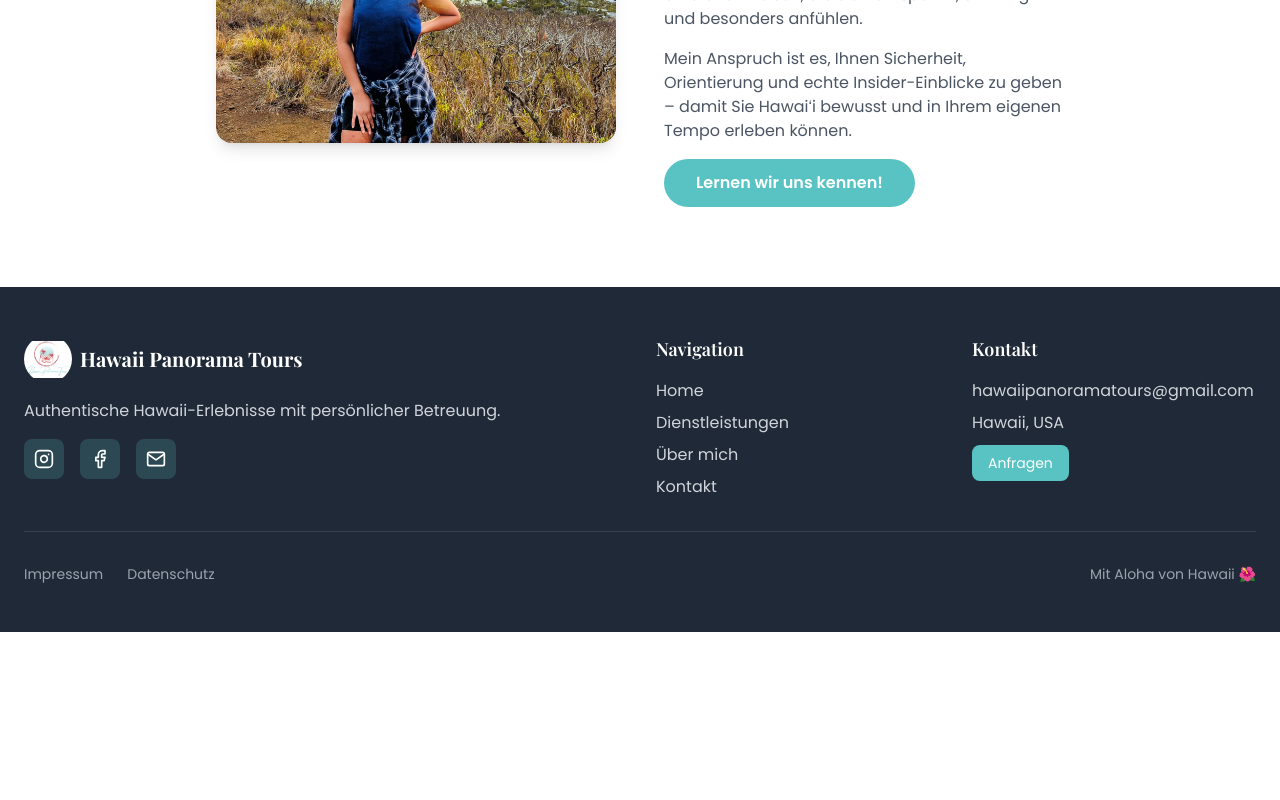
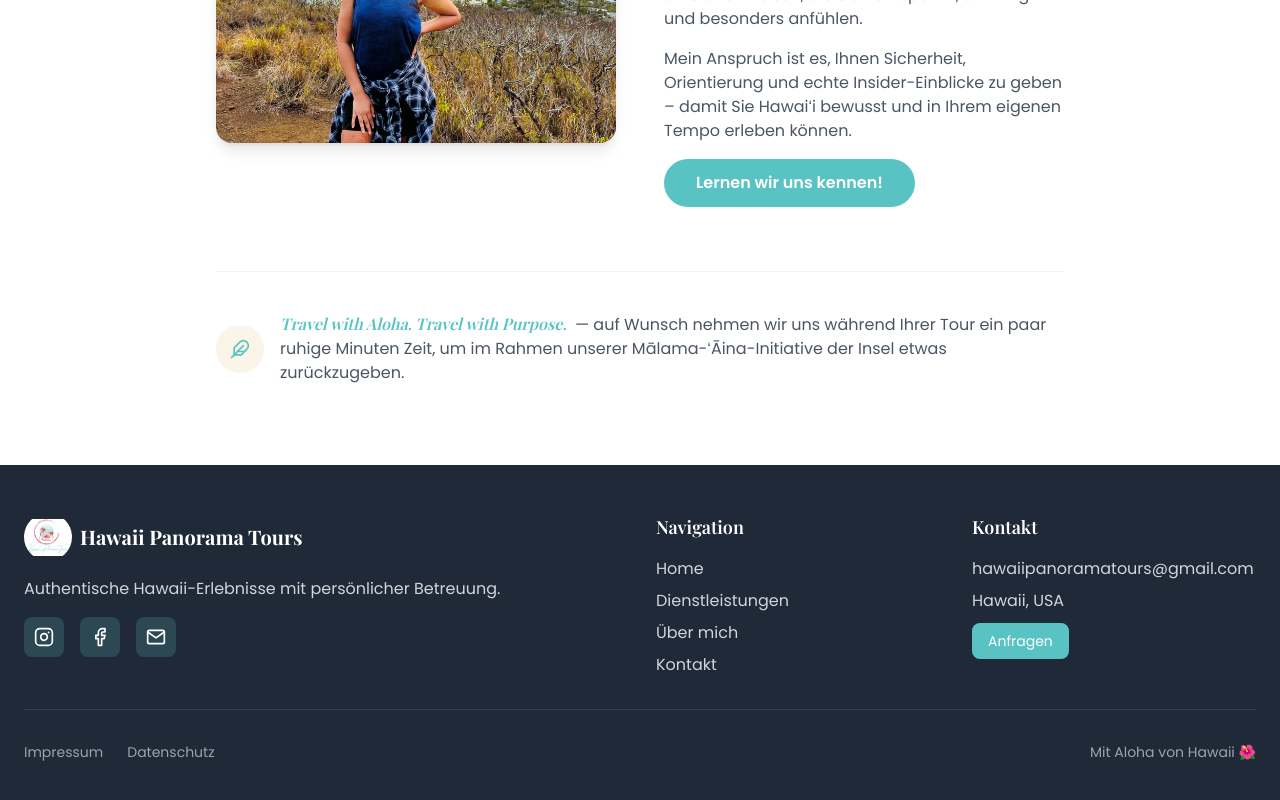
Before and after one commit to hawaiipanoramatours-prog/hawaiipanoramatours, a React (Vite) app: page /about in a window 1280 px wide. Shown: the part 737-1537 px from the top of the page. Before the commit the page ends 1369 px from the top, so only its background shows below. Built offline with nearby package versions, Linux system fonts and the light colour scheme.

Commit message:
Update About.jsx

```diff
--- a/src/pages/About.jsx
+++ b/src/pages/About.jsx
@@ -1,11 +1,10 @@
 import { useOutletContext } from 'react-router-dom'
 import { motion } from 'framer-motion'
-
+import * as Fi from 'react-icons/fi'
 export function About() {
   const { content, lang } = useOutletContext()
   const a = content.about
   const L = lang || 'de'
-
   return (
     <div className="min-h-screen pt-20">
       <motion.div
@@ -18,7 +17,6 @@ export function About() {
           <h1 className="font-playfair text-4xl md:text-6xl font-bold text-white mb-6">
             {L === 'en' ? 'About me' : 'Über mich'}
           </h1>
-
           <p className="font-poppins text-xl text-white/90 max-w-3xl mx-auto">
             {L === 'en'
               ? 'Get to know the person behind Hawaii Panorama Tours'
@@ -26,29 +24,24 @@ export function About() {
           </p>
         </div>
       </motion.div>
-
       <section className="py-20 bg-white">
         <div className="container mx-auto px-6 max-w-4xl">
           <div className="grid md:grid-cols-2 gap-12 items-center">
-
             {/* ✅ Dein eigenes Bild */}
             <img
               src="/About%20me%20pic.jpg"
               alt="Nazia – Hawaii Panorama Tours"
               className="w-full h-96 object-cover rounded-2xl shadow-lg"
             />
-
             <div>
               <h2 className="font-playfair text-3xl md:text-4xl font-bold text-gray-800 mb-6">
                 {L === 'en' ? a.headline.en : a.headline.de}
               </h2>
-
               {a.paras.map((p, i) => (
                 <p key={i} className="font-poppins text-gray-600 mb-4">
                   {L === 'en' ? p.en : p.de}
                 </p>
               ))}
-
               <a
                 href={content.brand.cta.booking}
                 target="_blank"
@@ -58,7 +51,21 @@ export function About() {
                 {L === 'en' ? "Let's connect!" : 'Lernen wir uns kennen!'}
               </a>
             </div>
+          </div>
 
+          {/* Mālama ʻĀina value note */}
+          <div className="mt-16 pt-10 border-t border-sand/60 flex flex-col sm:flex-row items-center gap-4 text-center sm:text-left">
+            <div className="w-12 h-12 rounded-full bg-sand/50 grid place-items-center shrink-0">
+              <Fi.FiFeather className="w-5 h-5 text-turquoise" />
+            </div>
+            <p className="font-poppins text-gray-600">
+              <span className="font-playfair italic text-turquoise mr-1">
+                Travel with Aloha. Travel with Purpose.
+              </span>
+              {L === 'en'
+                ? ' — on request, we spend a few quiet minutes giving back to the ʻāina during your tour, as part of our Mālama ʻĀina initiative.'
+                : ' — auf Wunsch nehmen wir uns während Ihrer Tour ein paar ruhige Minuten Zeit, um im Rahmen unserer Mālama-ʻĀina-Initiative der Insel etwas zurückzugeben.'}
+            </p>
           </div>
         </div>
       </section>
```
